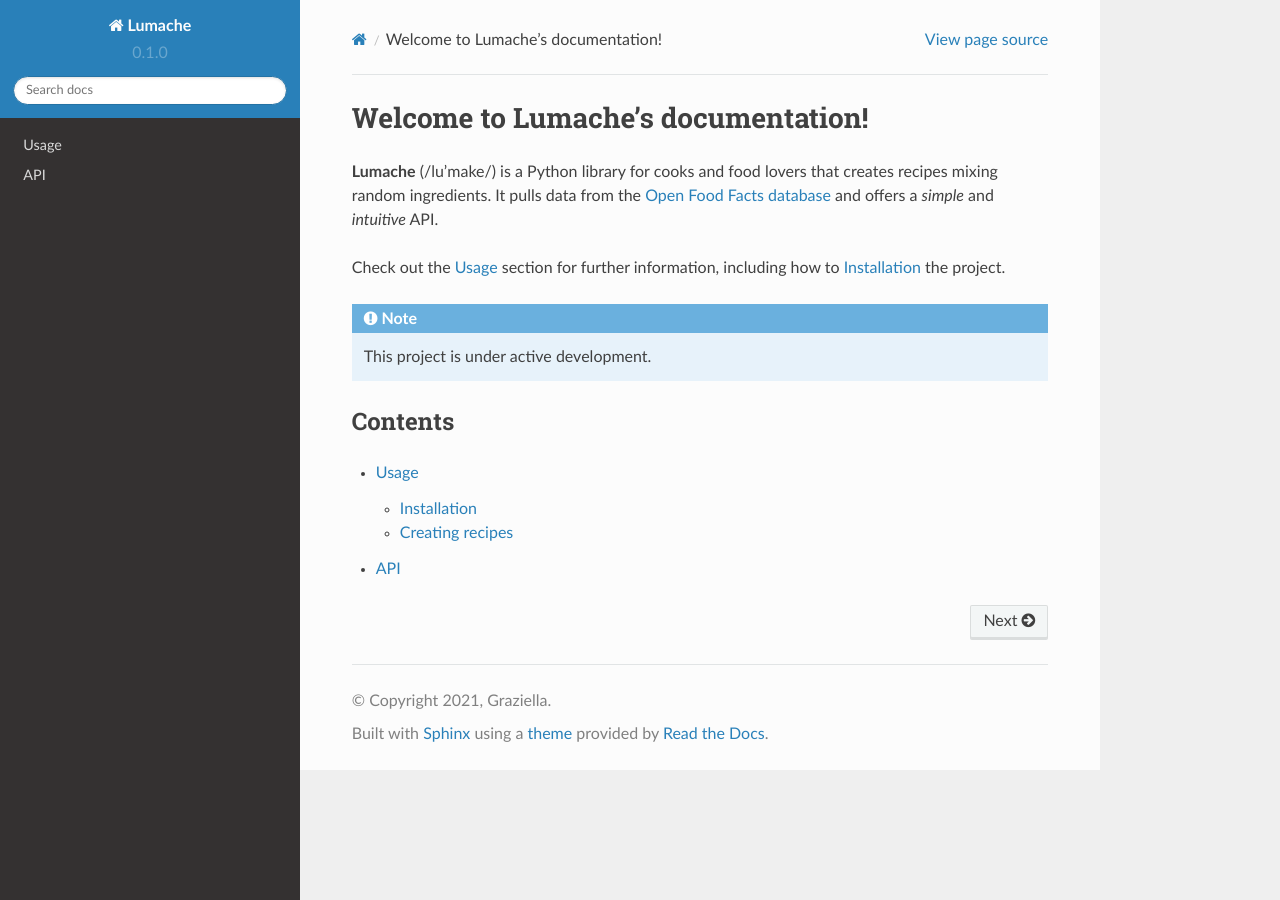
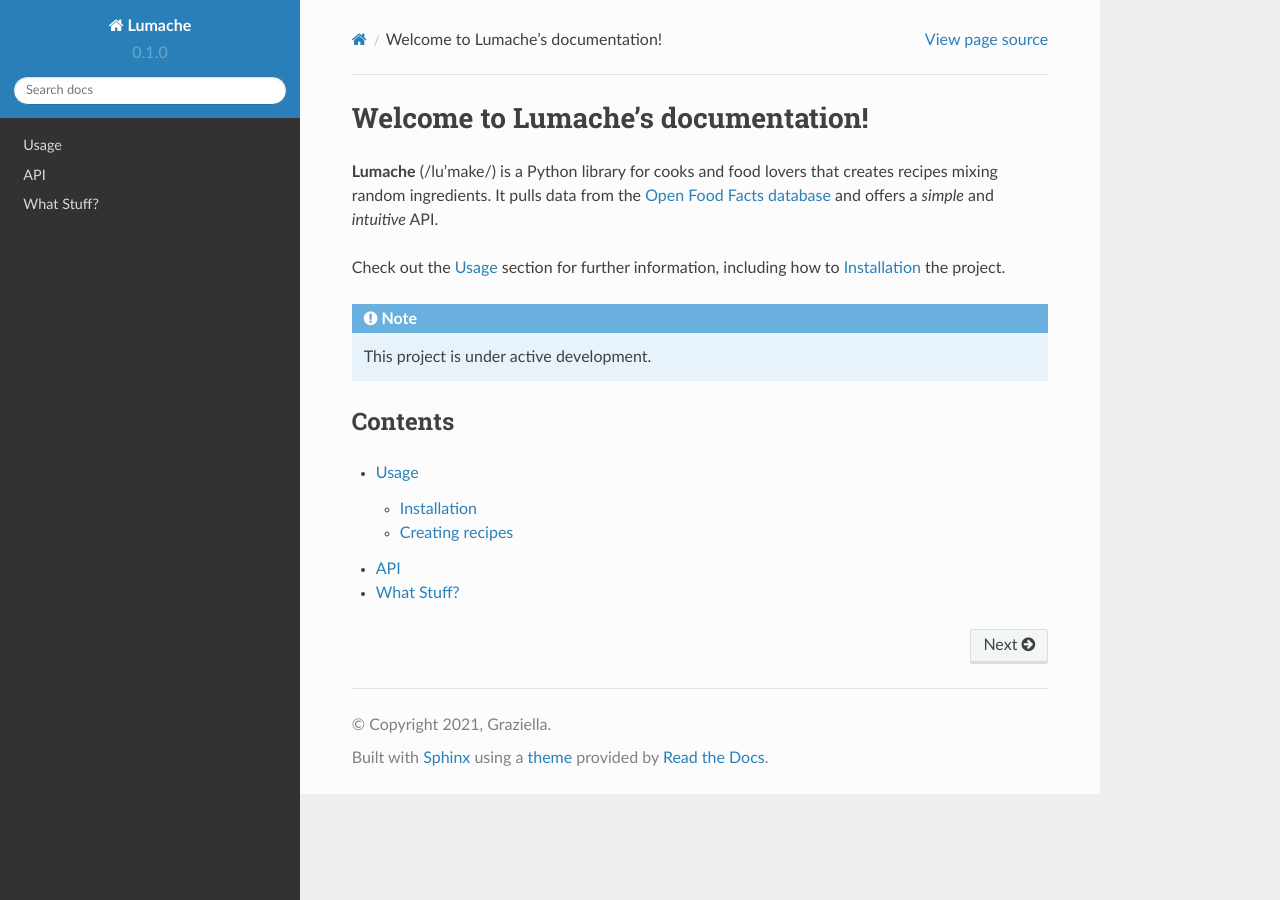
Before and after one commit to wclenhardt/cheerkfrtd_test, a Sphinx documentation site: the page built from docs/source/index.rst, in a window 1280 px wide. Built offline with Sphinx 7.4.7 and the Read the Docs theme 2.0.0, drawn with Linux system fonts in a browser that asks for light colours.

Commit message:
Update whatstuff.rst fixing md to rst

```diff
--- a/docs/source/whatstuff.rst
+++ b/docs/source/whatstuff.rst
@@ -1,4 +1,5 @@
-# What Stuff?
+What Stuff?
+===========
 
 This chapter is intended to present a simple list of relevant stuff for CHEER team members.  The stuff are resources, objects, content groupings that the project team has identified as helpful to keep track of.
 
```
